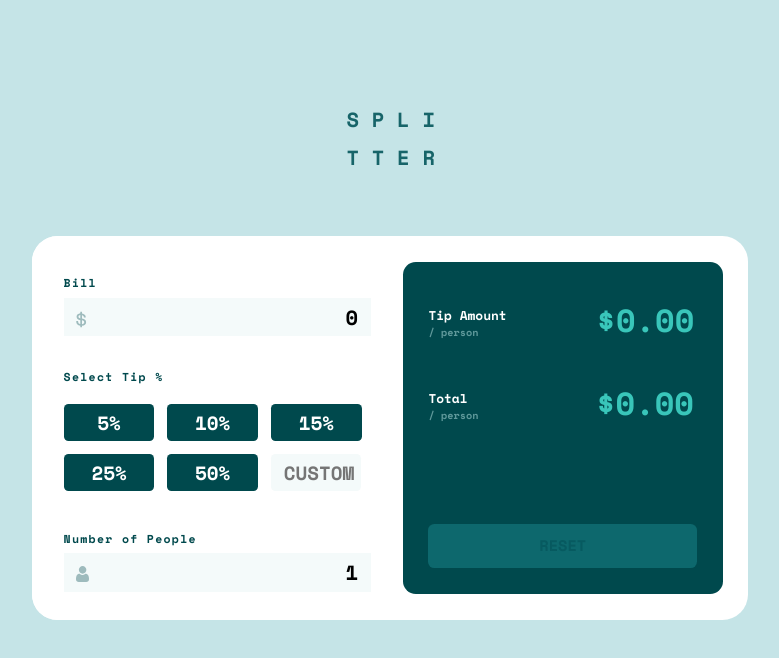
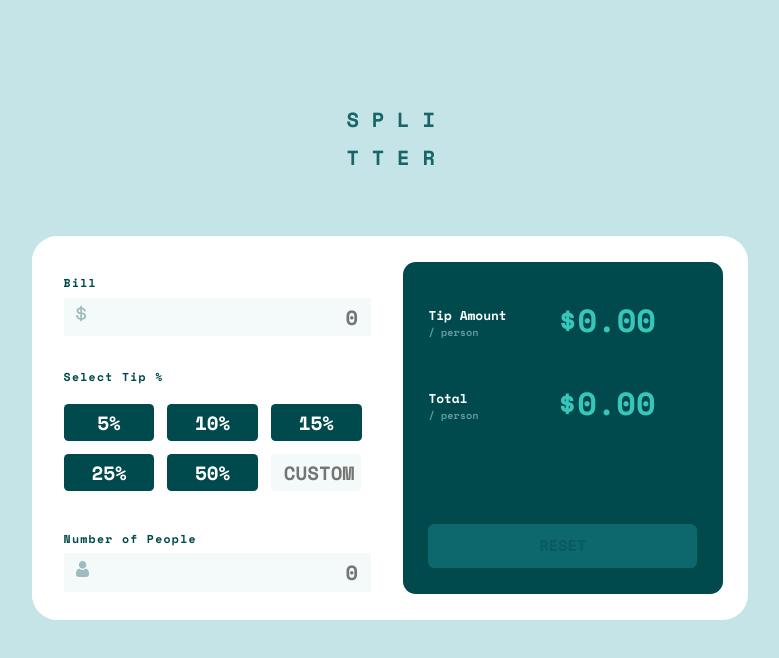
Before and after one commit to Buzelin2/Challenge-iJunior-Semana-5, a React (Vite) app in the folder my-app/: page / in a window 1280 px wide. Shown: the top 658 px of the page, without its empty margins (250-1029 px from the left). Built offline with nearby package versions, Linux system fonts and the light colour scheme.

Commit message:
Mudanças na validação das entradas (span vermelho)

```diff
--- a/my-app/src/App.css
+++ b/my-app/src/App.css
@@ -73,12 +73,22 @@
     text-align: right;
     padding-right: 1vw;
 }
-.count::placeholder{
+.count2{
+    background-color: hsl(189, 41%, 97%);
+    width: 23vw;
+    border: 0px;
+    height: 3vw;
+    font-size: 1.6vw;
     text-align: right;
-    font-size: 1.6vw;
-    margin-right: 1vw;
-    margin-top: 3.5vw;
+    padding-right: 1vw;
+    outline: none;
+
 }
+input[type=number]:focus{
+    border: 2px solid red;
+    border-radius: 0.3vw;
+}
+
 .tip{
     color:hsl(183, 100%, 15%);
     font-size: 0.9vw;
@@ -148,14 +158,14 @@ input::-webkit-inner-spin-button {
 .value_text1{
     background-color: rgb(0,0,0,0);
     color: hsl(175, 55%, 50%);
-    margin-left: 7vw;
+    margin-left: 4vw;
     font-size: 2.5vw;
     margin-top: -0.8vw;
 }
 .value_text2{
     background-color: rgb(0,0,0,0);
     color: hsl(175, 55%, 50%);
-    margin-left: 9.18vw;
+    margin-left: 6.18vw;
     font-size: 2.5vw;
     margin-top: -0.8vw;
 }
@@ -170,7 +180,7 @@ input::-webkit-inner-spin-button {
 .img{
     position: absolute;
     background-color: rgb(0,0,0,0);
-    margin-top: 1vw;
+    margin-top: 0.6vw;
     margin-left: 1vw;
 }
 .reset{
@@ -185,8 +195,31 @@ input::-webkit-inner-spin-button {
     color: rgb(7, 90, 96);
     cursor: pointer;
 }
+.reset1{
+    margin-left: 2vw;
+    width: 21vw;
+    height: 3.4vw;
+    border-radius: 0.5vw;
+    border: 0px;
+    margin-top: 7.6vw;
+    font-size: 1.2vw;
+    background-color: hsl(175, 61%, 51%);;
+    color: rgb(7, 90, 96);
+    cursor: pointer;
+}
 .count::-webkit-slider-thumb{
     display: none;
+}
+.count2::-webkit-slider-thumb{
+    display: none;
+}
+span{
+    font-size: 0.8vw;
+    background-color: rgb(0,0,0,0);
+    color: red;
+    position: absolute;
+    margin-top: 0.4vw;
+    margin-left: 0.1vw;
 }
 @media screen and (min-width:300px) and (max-width:768px) {
 
@@ -215,6 +248,17 @@ input::-webkit-inner-spin-button {
     width: 80vw;
     height: 10vw;
     margin-left: 8.5vw;
+    font-size: 7vw;
+}
+.count2{
+    width: 80vw;
+    height: 10vw;
+    margin-left: 8.5vw;
+    font-size: 7vw;
+}
+.span{
+    font-size: 3vw;
+    margin-left: 8.3vw;
 }
 .bill{
     margin-top: 8vw;
@@ -288,6 +332,7 @@ input::-webkit-inner-spin-button {
 .tip2{
     margin-left: 4vw;
     margin-top: 6vw;
+
 }
 .tip_text{
     font-size: 4vw;
@@ -300,6 +345,7 @@ input::-webkit-inner-spin-button {
     font-size: 9vw;
     margin-left: 24vw;
     margin-top: -1vw;
+
 }
 .value_text2{
     font-size: 9vw;
@@ -314,4 +360,12 @@ input::-webkit-inner-spin-button {
     margin-top: 14vw;
 
 }
+.reset1{
+    width: 74vw;
+    height: 11vw;
+    font-size: 7vw;
+    margin-left: 6vw;
+    margin-top: 14vw;
+
 }
+}
--- a/my-app/src/App.jsx
+++ b/my-app/src/App.jsx
@@ -3,12 +3,16 @@ import './App.css'
 
 
 function App() {
-  const [bill, setBill] = useState(0);
-  const [numberOfPeople, setNumberOfPeople] = useState(1);
+  const [bill, setBill] = useState(-1);
+  const [numberOfPeople, setNumberOfPeople] = useState(-1);
   const [tipPercentage, setTipPercentage] = useState(0);
   const [tipAmount, setTipAmount] = useState(0);
   const [total, setTotal] = useState(0);
-  const [customPercentage, setCustomPercentage] = useState(0);
+  const [customPercentage, setCustomPercentage] = useState(-1);
+  const [value, setValue] = useState("Can't be zero");
+
+
+
 
   const handleBillChange = (e) => {
     setBill(Number(e.target.value));
@@ -33,20 +37,24 @@ function App() {
   }
 
   const handleCalculate = (bill, tipPercentage, numberOfPeople) => {
-    const tip = bill * (tipPercentage / 100);
-    const total = bill + tip;
-    setTipAmount(tip / numberOfPeople);
-    setTotal(total / numberOfPeople);
+
+    if(numberOfPeople > 0){
+      const tip = bill * (tipPercentage / 100);
+      const total = bill + tip;
+      setTipAmount(tip / numberOfPeople);
+      setTotal(total / numberOfPeople);
+    }
   };
 
   const handleReset = () => {
-    setBill(0);
-    setNumberOfPeople(1);
+    setBill(-1);
+    setNumberOfPeople(-1);
     setTipPercentage(0);
     setTipAmount(0);
     setTotal(0);
-    setCustomPercentage(0);
+    setCustomPercentage(-1);
   };
+
 
   return (
     <div className='tudo'> {/* div contendo tudo */}
@@ -59,7 +67,8 @@ function App() {
           <div className='input_money'>
             <p className='bill' id="bill">Bill</p>
             <svg className='img' xmlns="http://www.w3.org/2000/svg" width="11" height="17"><path fill="#9EBBBD" d="M6.016 16.328v-1.464c1.232-.08 2.22-.444 2.964-1.092.744-.648 1.116-1.508 1.116-2.58v-.144c0-.992-.348-1.772-1.044-2.34-.696-.568-1.708-.932-3.036-1.092V4.184c.56.144 1.012.4 1.356.768.344.368.516.816.516 1.344v.288h1.824v-.432c0-.448-.088-.876-.264-1.284a3.783 3.783 0 00-.744-1.116A4.251 4.251 0 007.54 2.9a5.324 5.324 0 00-1.524-.492V.872H4.288V2.36a5.532 5.532 0 00-1.416.324c-.448.168-.84.392-1.176.672-.336.28-.604.616-.804 1.008-.2.392-.3.844-.3 1.356v.144c0 .96.316 1.708.948 2.244.632.536 1.548.884 2.748 1.044v3.912c-.704-.16-1.248-.472-1.632-.936-.384-.464-.576-1.08-.576-1.848v-.288H.256v.576c0 .464.08.924.24 1.38.16.456.404.88.732 1.272.328.392.744.728 1.248 1.008s1.108.476 1.812.588v1.512h1.728zM4.288 7.424c-.688-.128-1.164-.332-1.428-.612-.264-.28-.396-.644-.396-1.092 0-.464.176-.832.528-1.104.352-.272.784-.448 1.296-.528v3.336zm1.728 5.712V9.344c.768.128 1.328.328 1.68.6.352.272.528.688.528 1.248 0 .544-.196.984-.588 1.32-.392.336-.932.544-1.62.624z" /></svg>
-            <input class="count" type="number" placeholder="0" min="0" value={bill} onChange={handleBillChange}></input>
+            <input class={bill == 0 ? "count2": "count"} type="number"  placeholder="0" min="0" value={bill == -1? '' : bill} onChange={handleBillChange}></input>
+            <span className='span'>{bill == 0 ? value : ''}</span>
           </div>
           <p className='tip'>Select Tip %</p>
           <div className='botoes'>
@@ -71,7 +80,7 @@ function App() {
             <div className='botoes_baixo'>
               <button className='botao botao4' onClick={() => { setTipPercentage(20); handleCalculate(bill, 20, numberOfPeople); }}>25%</button>
               <button className='botao botao5' onClick={() => { setTipPercentage(50); handleCalculate(bill, 50, numberOfPeople); }}>50%</button>
-              <input class="botao botao6 custom-input6" type="number" min="0" max="100" placeholder="CUSTOM"  onChange={(e) => {setCustomPercentage(Number(e.target.value)); handleCalculate(bill, Number(e.target.value), numberOfPeople);
+              <input class="botao botao6 custom-input6" type="number" min="0" max="100" value={customPercentage == -1? '' : customPercentage} placeholder="CUSTOM"  onChange={(e) => {setCustomPercentage(Number(e.target.value)); handleCalculate(bill, Number(e.target.value), numberOfPeople);
                 }}
               />
               {/* Lembrar de transformar esse botão em um form onClick*/}
@@ -80,7 +89,8 @@ function App() {
           <div className='input_money imput_people'>
             <p className='num_people'>Number of People</p>
             <svg className='img' xmlns="http://www.w3.org/2000/svg" width={15}><path fill="#9EBBBD" d="M9.573 7.729c.406 0 .784.07 1.126.209.342.14.639.33.881.569.232.227.438.503.614.82a5.1 5.1 0 01.407.949c.097.312.178.654.242 1.016.062.359.105.699.126 1.011.02.307.031.624.031.945 0 .836-.259 1.512-.768 2.01-.504.492-1.17.742-1.98.742H2.748c-.81 0-1.477-.25-1.98-.742C.259 14.76 0 14.084 0 13.248c0-.322.01-.64.032-.945.02-.312.063-.652.126-1.01.063-.363.144-.705.242-1.017.1-.323.238-.643.407-.948.176-.318.382-.594.613-.821.243-.238.54-.43.882-.57.342-.138.72-.208 1.125-.208.16 0 .313.067.61.265.183.123.397.264.636.421.204.134.48.259.822.372.333.11.671.167 1.005.167a3.19 3.19 0 001.006-.167c.341-.113.618-.238.822-.372l.636-.42c.296-.2.45-.266.61-.266zM6.598 0C7.63 0 8.522.38 9.252 1.129s1.1 1.666 1.1 2.724c0 1.06-.37 1.976-1.1 2.725-.73.75-1.623 1.13-2.654 1.13-1.03 0-1.924-.38-2.653-1.13-.73-.749-1.1-1.666-1.1-2.725 0-1.058.37-1.975 1.1-2.724C4.675.379 5.567 0 6.598 0z" /></svg>
-            <input class="count" type="number" placeholder="0" min="0" value={numberOfPeople} onChange={handleNumberOfPeopleChange}></input>
+            <input class={numberOfPeople == 0 ? "count2": "count"} type="number" placeholder="0" min="0" value={numberOfPeople == -1 ? '' : numberOfPeople} onChange={handleNumberOfPeopleChange}></input>
+            <span className='span'>{numberOfPeople == 0 ? value : ''}</span>
           </div>
 
         </div>
@@ -100,7 +110,7 @@ function App() {
             </div>
             <p className='value_text2'>${total.toFixed(2)}</p>
           </div>
-          <button className='reset' onClick={handleReset}>RESET</button>
+          <button className={bill != -1 || numberOfPeople != -1 || tipPercentage != 0 || tipAmount != 0 || total != 0 || customPercentage != -1 == true? 'reset1': 'reset'} onClick={handleReset}>RESET</button>
 
         </div>
       </div>
```
